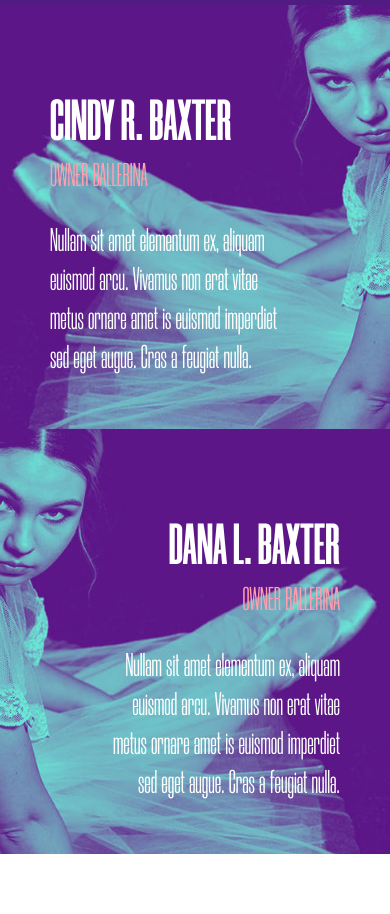
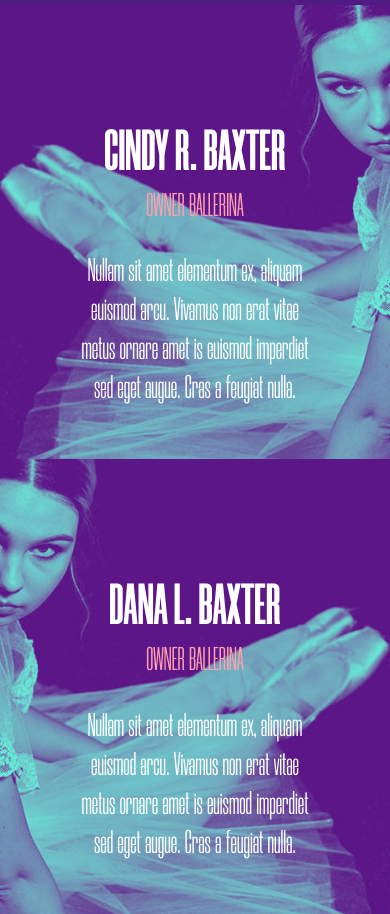
Before and after one commit to tremer3/ballet-studio, a website: page src/index.html in a window 390 px wide. Shown: the part 6123-7037 px from the top of the page. Before the commit the page ends 6977 px from the top, so only its background shows below. Drawn offline with Linux system fonts and the light colour scheme.

Commit message:
add mobile layout for teachers section

```diff
--- a/src/sass/blocks/_media.scss
+++ b/src/sass/blocks/_media.scss
@@ -142,6 +142,12 @@
     .button_trial {
         margin-top: 40px;
     }
+
+    // Teachers
+    .teachers__descr {
+        padding: 30px 0 50px 0;
+        text-align: center;
+    }
 }
 
 @media (max-width: 322px) {
--- a/src/sass/blocks/_teachers.scss
+++ b/src/sass/blocks/_teachers.scss
@@ -1,10 +1,10 @@
 .teachers {
     background-color: $first-color;
     &__item {
-        background: url(../../img/teacher1.jpg) center center / cover no-repeat;
+        background: url(../img/teacher1.jpg) center center / cover no-repeat;
         padding-top: 100px;
         &_lower {
-            background: url(../../img/teacher2.jpg) center center / cover no-repeat;
+            background: url(../img/teacher2.jpg) center center / cover no-repeat;
         }
     }
     &__descr {
```
Also changed, not shown: src/css/style.min.css.
